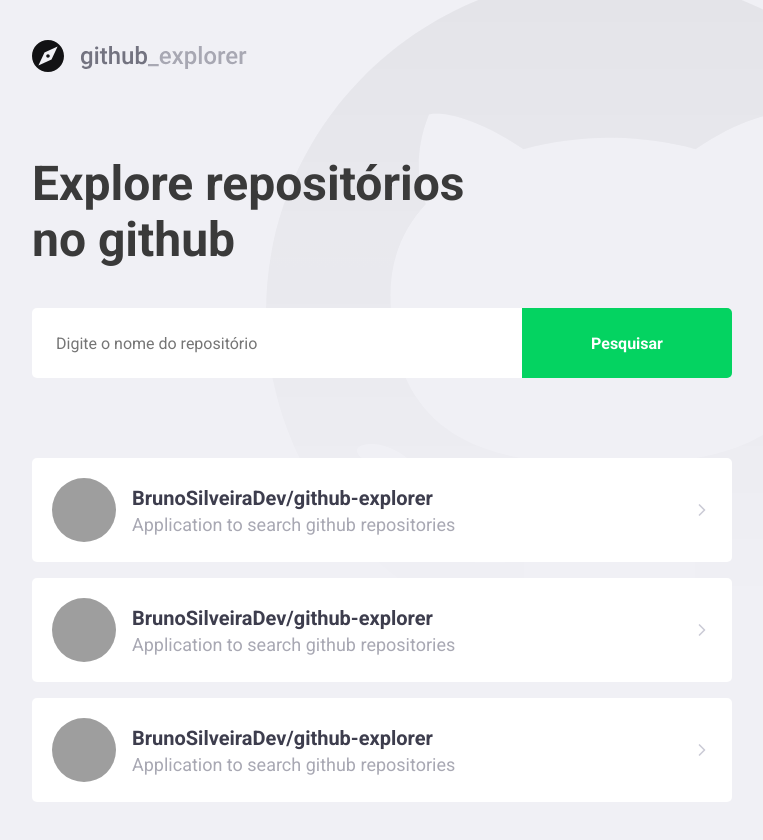
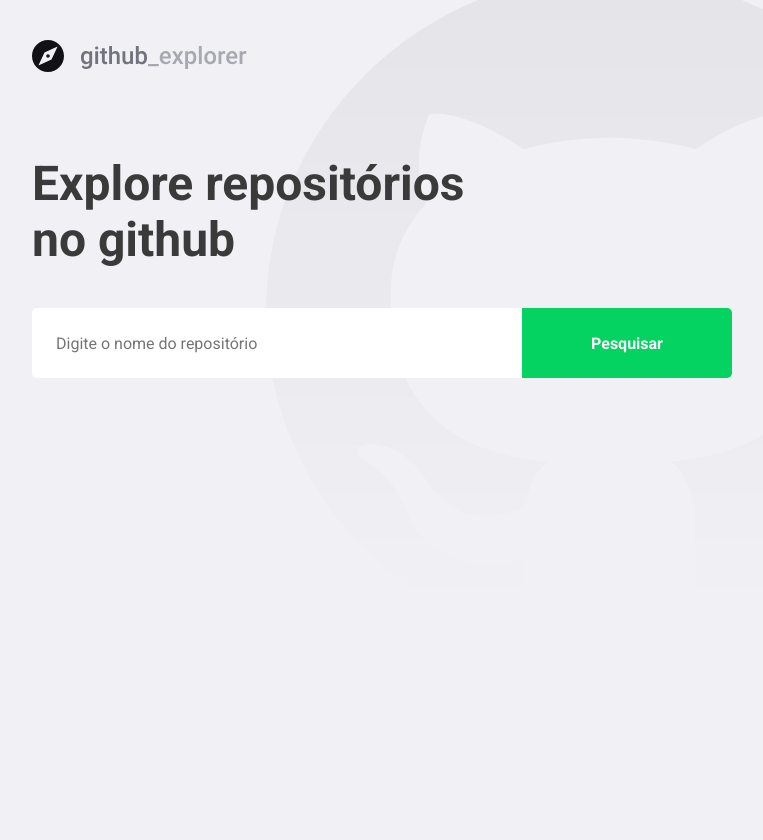
Before and after one commit to BrunoSilveiraDev/github-explorer, a React (Create React App) app: page / in a window 1280 px wide. Shown: the whole page, without its empty margins (148-911 px from the left). After the commit the page ends 800 px from the top, so only its background shows below. Built offline with nearby package versions, Linux system fonts and the light colour scheme; grey boxes are pictures that could not be loaded; the HTML template or start-up script is replaced by a standard one.

Commit message:
get repositories from github api

```diff
--- a/package.json
+++ b/package.json
@@ -10,6 +10,7 @@
     "@types/node": "^12.0.0",
     "@types/react": "^16.9.0",
     "@types/react-dom": "^16.9.0",
+    "axios": "^0.19.2",
     "polished": "^3.6.5",
     "react": "^16.13.1",
     "react-dom": "^16.13.1",
--- a/src/pages/Dashboard/index.tsx
+++ b/src/pages/Dashboard/index.tsx
@@ -1,60 +1,66 @@
-import React from 'react';
+import React, { useState, FormEvent } from 'react';
 import { FiChevronRight } from 'react-icons/fi';
+import api from '../../services/api';
 
 import logoImg from '../../assets/logo.svg';
 
 import { Title, Form, Repositories } from './styles';
 
+interface Repository {
+  full_name: string;
+  description: string;
+  owner: {
+    login: string;
+    avatar_url: string;
+  };
+}
+
 const Dashboard: React.FC = () => {
+  const [newRepo, setNewRepo] = useState('');
+  const [repositories, setRepositories] = useState<Repository[]>([]);
+
+  async function handleAddRepository(
+    event: FormEvent<HTMLFormElement>,
+  ): Promise<void> {
+    event.preventDefault();
+
+    const response = await api.get<Repository>(`repos/${newRepo}`);
+
+    const repository = response.data;
+
+    setRepositories([...repositories, repository]);
+    setNewRepo('');
+  }
+
   return (
     <>
       <img src={logoImg} alt="Github Explorer" />
       <Title>Explore repositórios no github</Title>
 
-      <Form>
-        <input placeholder="Digite o nome do repositório" />
+      <Form onSubmit={handleAddRepository}>
+        <input
+          value={newRepo}
+          onChange={e => setNewRepo(e.target.value)}
+          placeholder="Digite o nome do repositório"
+        />
         <button type="submit">Pesquisar</button>
       </Form>
 
       <Repositories>
-        <a href="teste">
+        {repositories.map(repository => (
+          <a key={repository.full_name} href="teste">
             <img
-            src="https://avatars0.githubusercontent.com/u/38331272?s=460&u=1a5273d43bb4e7f9ea3545807cac984d040e5a65&v=4"
-            alt="Bruno Silveira"
+              src={repository.owner.avatar_url}
+              alt={repository.owner.login}
             />
             <div>
-            <strong>BrunoSilveiraDev/github-explorer</strong>
-            <p>Application to search github repositories</p>
+              <strong>{repository.full_name}</strong>
+              <p>{repository.description}</p>
             </div>
 
             <FiChevronRight size={20} />
           </a>
-
-        <a href="teste">
-          <img
-            src="https://avatars0.githubusercontent.com/u/38331272?s=460&u=1a5273d43bb4e7f9ea3545807cac984d040e5a65&v=4"
-            alt="Bruno Silveira"
-          />
-          <div>
-            <strong>BrunoSilveiraDev/github-explorer</strong>
-            <p>Application to search github repositories</p>
-          </div>
-
-          <FiChevronRight size={20} />
-        </a>
-
-        <a href="teste">
-          <img
-            src="https://avatars0.githubusercontent.com/u/38331272?s=460&u=1a5273d43bb4e7f9ea3545807cac984d040e5a65&v=4"
-            alt="Bruno Silveira"
-          />
-          <div>
-            <strong>BrunoSilveiraDev/github-explorer</strong>
-            <p>Application to search github repositories</p>
-          </div>
-
-          <FiChevronRight size={20} />
-        </a>
+        ))}
       </Repositories>
     </>
   );
--- a/src/pages/Dashboard/styles.ts
+++ b/src/pages/Dashboard/styles.ts
@@ -77,6 +77,7 @@
 
     div {
       margin-left: 16px;
+      flex: 1;
 
       strong {
         font-size: 20px;
--- /dev/null
+++ b/src/services/api.ts
@@ -0,0 +1,7 @@
+import axios from 'axios';
+
+const api = axios.create({
+  baseURL: 'https://api.github.com',
+});
+
+export default api;
```
Also changed, not shown: 1 other file (tests, documents, lock files or other folders). Lines whose indentation alone changed are shown as unchanged.
